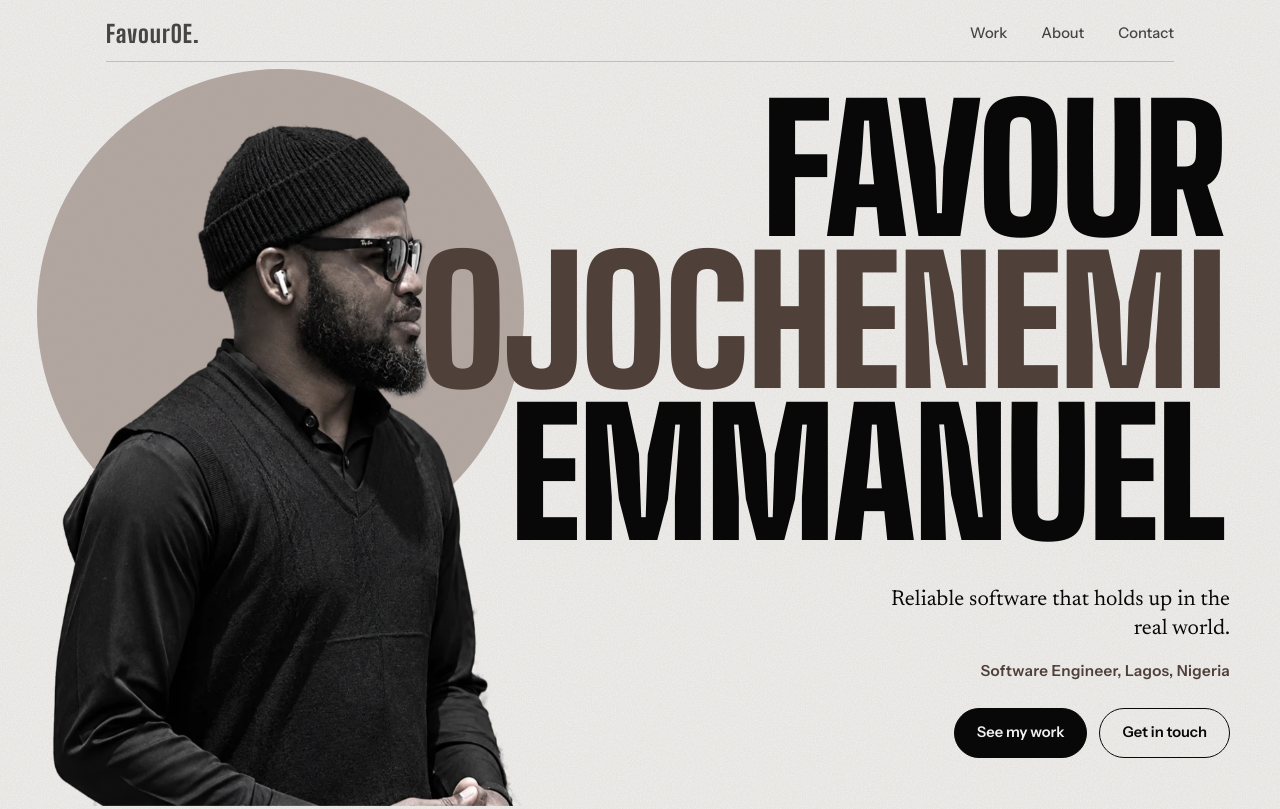
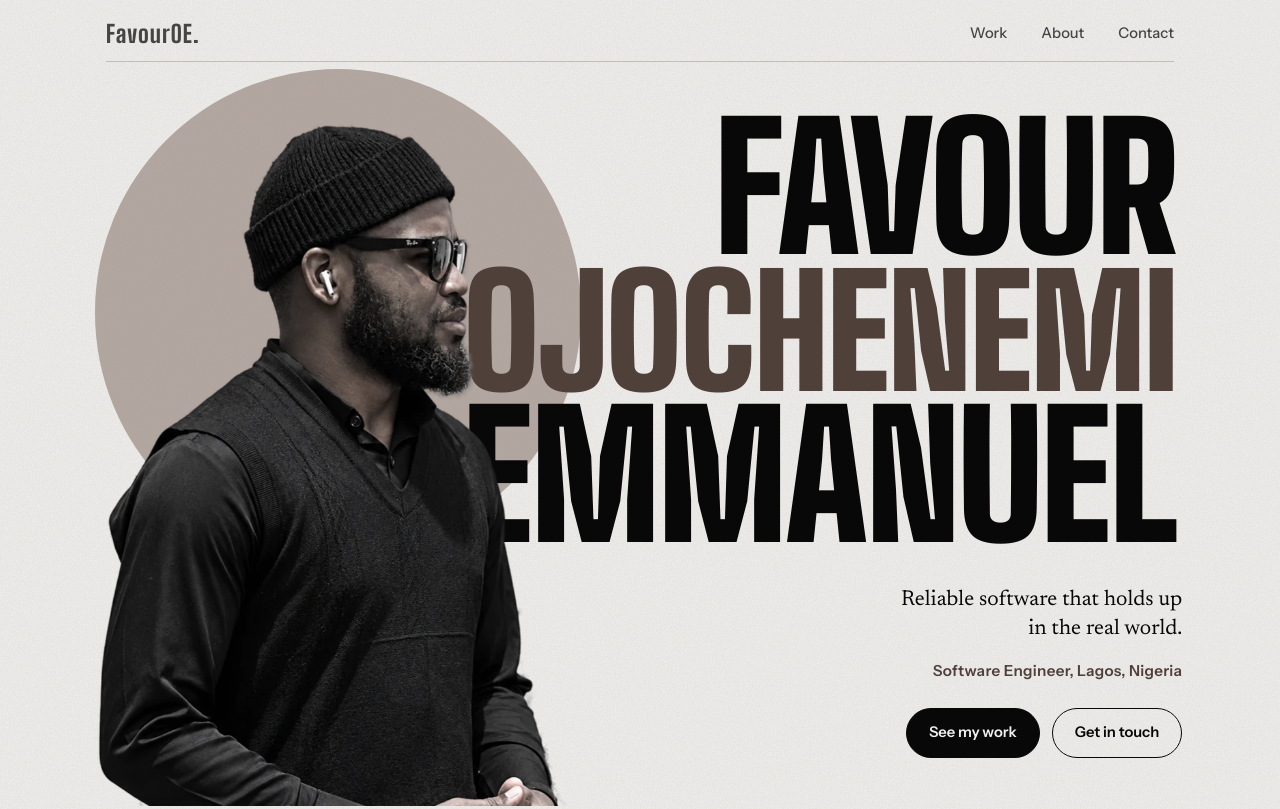
Before and after one commit to Favour-OE/favour-portfolio, a plain HTML site: page index.html in a window 1280 px wide. Shown: the top 809 px of the page. Drawn offline with Linux system fonts and the light colour scheme.

Commit message:
add margins in hero section

```diff
--- a/styles.css
+++ b/styles.css
@@ -7,6 +7,12 @@
   --display: "Big Shoulders Display", "Arial Narrow", Impact, sans-serif;
   --serif: "Newsreader", Georgia, serif;
   --sans: "Instrument Sans", system-ui, sans-serif;
+  /* fluid hero scale: limited by both viewport width and height (calibrated to 1440x900) */
+  --name-size: clamp(2.9rem, min(13.5vw, 21.6vh), 12.5rem);
+  --name-mid: calc(var(--name-size) * 0.89);
+  --portrait: min(50vw, 59.2vh);
+  --disc: min(38vw, 60.8vh);
+  --gutter: 7.64vw;
   box-sizing: border-box;
   padding-top: env(safe-area-inset-top, 0px);
   padding-bottom: env(safe-area-inset-bottom, 0px);
@@ -82,15 +88,15 @@ nav a:hover {
   grid-template-rows: minmax(0, 1fr) auto;
   /* overflow: hidden; */
   max-width: none;
-  padding-inline: 50px;
-  margin-left: -50px;
+  padding-inline: var(--gutter);
+  margin-left: calc(-1 * var(--gutter));
 }
 .disc {
   position: absolute;
-  left: 6.55%;
+  left: 14.0%;
   right: auto;
   top: 1%;
-  width: 38vw;
+  width: var(--disc);
   aspect-ratio: 1;
   border-radius: 50%;
   background: var(--taupe);
@@ -103,9 +109,12 @@ nav a:hover {
   justify-self: end;
   text-align: right;
   margin: 0;
-  padding-top: clamp(12px, 4vh, 44px);
+  padding-top: clamp(50px, 4vh, 44px);
   /* padding-bottom: clamp(18px, 6vh, 60px); */
-  font: 900 clamp(2.9rem, 13.5vw, 12.5rem)/0.82 var(--display);
+  font-weight: 900;
+  font-family: var(--display);
+  font-size: var(--name-size);
+  line-height: 0.82;
   letter-spacing: -0.01em;
   text-transform: uppercase;
   color: var(--ink);
@@ -117,7 +126,7 @@ nav a:hover {
 }
 .hero h1 .mid {
   color: var(--umber);
-  font-size: 173px;
+  font-size: var(--name-mid);
 }
 .cut {
   grid-area: 1/1/3/1;
@@ -125,9 +134,9 @@ nav a:hover {
   justify-self: start;
   position: relative;
   z-index: 2;
-  width: 37vw;
+  width: var(--portrait);
   /* width: min(54.4vw, 480px); */
-  margin-left: 4%;
+  margin-left: 8%;
   display: block;
   animation: rise 1s ease-out both;
 }
@@ -148,7 +157,7 @@ nav a:hover {
   text-align: right;
   position: relative;
   z-index: 3;
-  max-width: 340px;
+  max-width: min(23.6vw, 21.25rem);
   padding-bottom: clamp(18px, 6vh, 60px);
 }
 .intro p {
@@ -223,6 +232,12 @@ nav a:hover {
     max-width: none;
     padding-bottom: 0;
     margin: 18px 0 30px;
+  }
+}
+/* shorter desktop windows: keep the name size height-limited so it never crowds the intro */
+@media (min-width: 721px) and (max-height: 780px) {
+  :root {
+    --name-size: clamp(2.9rem, min(13.5vw, 17.5vh), 12.5rem);
   }
 }
 /* sections */
@@ -378,7 +393,7 @@ blockquote cite {
   gap: 30px;
   align-items: end;
   max-width: none;
-  padding-inline: 50px;
+  padding-inline: var(--gutter);
 }
 @media (max-width: 820px) {
   .contact .grid {
```
